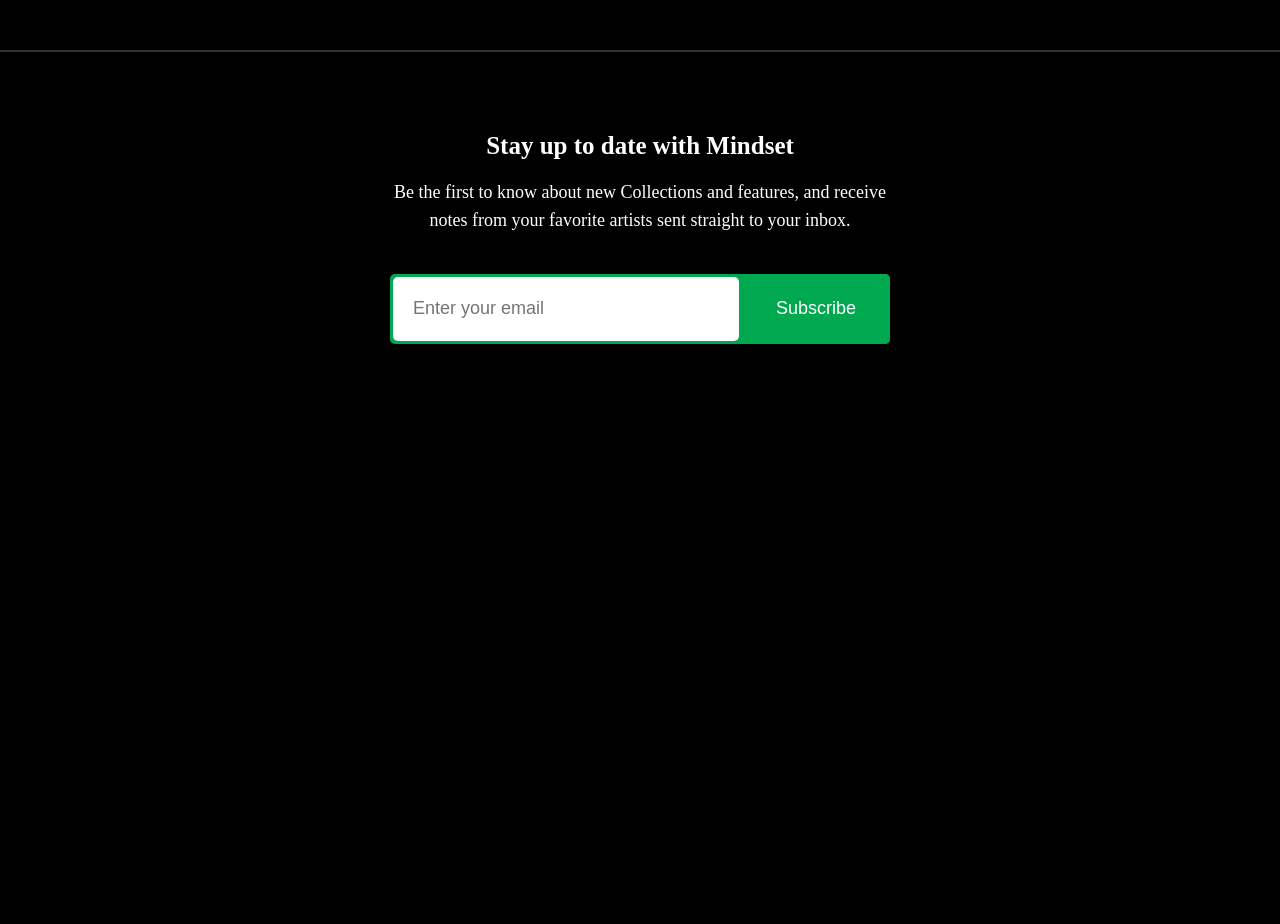
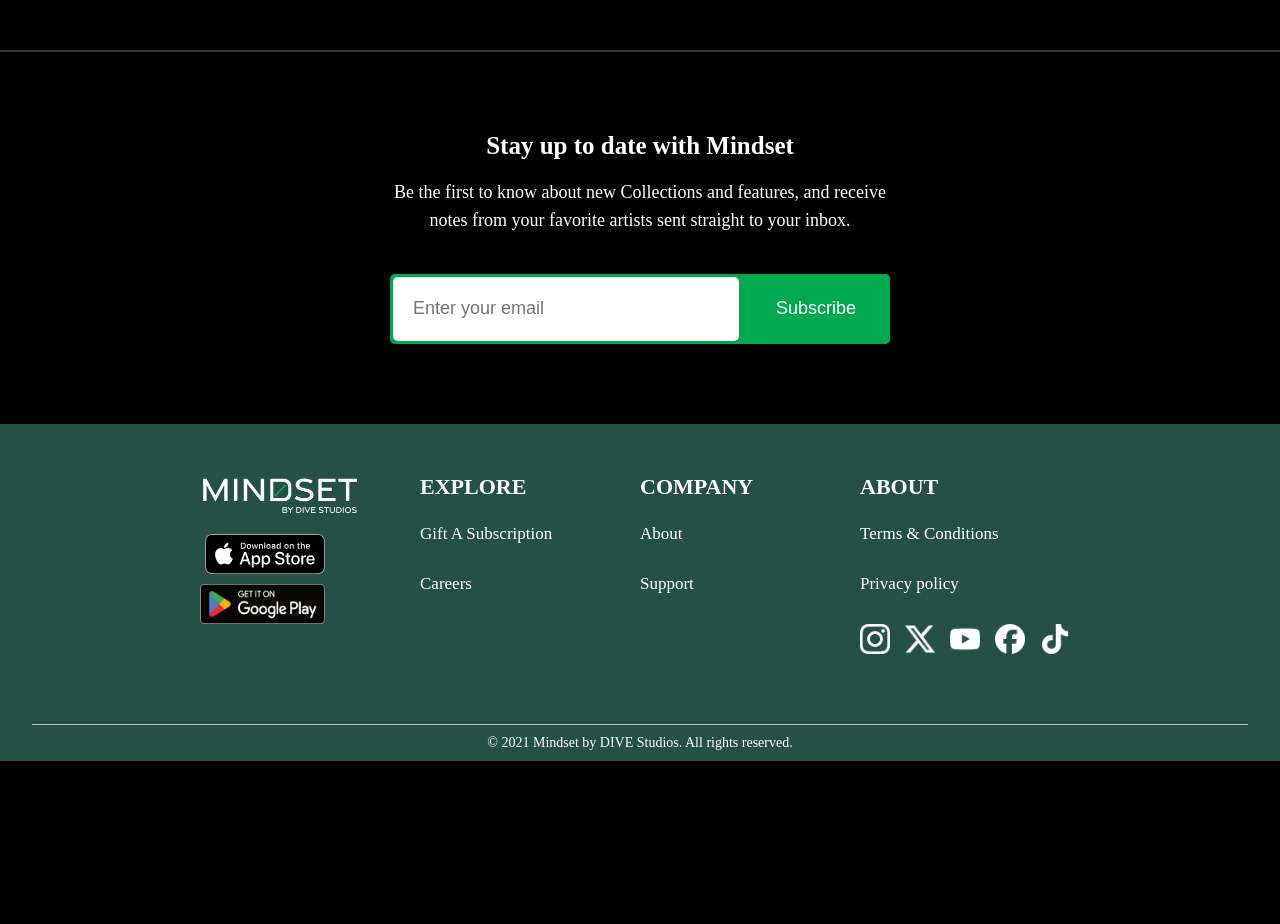
Before and after one commit to daheeahn/clone-dive-studio, a plain HTML site: page index.html in a window 1280 px wide. Shown: the part 9070-9994 px from the top of the page. After the commit the page ends 9831 px from the top, so only its background shows below. Drawn offline with Linux system fonts and the light colour scheme.

Commit message:
add footer

```diff
--- a/index.html
+++ b/index.html
@@ -648,5 +648,59 @@
   </body>
 
   <!-- Footer -->
-  <footer>© 2021 Mindset by DIVE Studios. All rights reserved.</footer>
+  <footer>
+    <section class="info-container">
+      <div class="left-container">
+        <img class="logo" src="./assets/logo.png" />
+        <img
+          class="app-store"
+          src="./assets/app-store.svg"
+          alt="Get it on Apple Store"
+        />
+        <img
+          class="google-play"
+          src="./assets/google-play.png"
+          alt="Get it on Google Play"
+        />
+      </div>
+      <div class="right-container">
+        <div class="grid-item menu-category">EXPLORE</div>
+        <div class="grid-item menu-category">COMPANY</div>
+        <div class="grid-item menu-category">ABOUT</div>
+        <div class="grid-item menu-item">
+          <a href="#">Gift A Subscription</a>
+        </div>
+        <div class="grid-item menu-item">
+          <a href="#">About</a>
+        </div>
+        <div class="grid-item menu-item">
+          <a href="#">Terms & Conditions</a>
+        </div>
+        <div class="grid-item menu-item">
+          <a href="#">Careers</a>
+        </div>
+        <div class="grid-item menu-item">
+          <a href="#">Support</a>
+        </div>
+        <div class="grid-item menu-item">
+          <a href="#">Privacy policy</a>
+        </div>
+        <div class="grid-item menu-item"></div>
+        <div class="grid-item menu-item"></div>
+        <div class="grid-item menu-item sns-container">
+          <img class="sns-item" src="./assets/icons/sns/instagram.png" />
+          <img class="sns-item" src="./assets/icons/sns/twitter.png" />
+          <img class="sns-item" src="./assets/icons/sns/youtube.png" />
+          <img class="sns-item" src="./assets/icons/sns/facebook.png" />
+          <img class="sns-item" src="./assets/icons/sns/tiktok.png" />
+        </div>
+      </div>
+    </section>
+    <section class="division-container">
+      <div class="division"></div>
+    </section>
+    <div class="copyright-text">
+      © 2021 Mindset by DIVE Studios. All rights reserved.
+    </div>
+  </footer>
 </html>
--- a/main.css
+++ b/main.css
@@ -400,5 +400,96 @@ header {
 }
 
 footer {
-  height: 500px;
+  height: 300px;
+  background-color: #245046;
 }
+
+footer > .info-container {
+  background-color: #245046;
+  width: 100%;
+  padding: 50px 200px;
+  display: flex;
+  flex-direction: row;
+  justify-content: space-between;
+}
+
+footer > .info-container > .left-container {
+  display: flex;
+  flex-direction: column;
+  background-color: #245046;
+}
+footer > .info-container > .left-container > .logo {
+  width: 160px;
+  height: 45px;
+  margin-bottom: 15px;
+  background-color: #245046;
+}
+footer > .info-container > .left-container > .app-store {
+  width: 130px;
+  height: 40px;
+  margin-bottom: 10px;
+  background-color: #245046;
+}
+footer > .info-container > .left-container > .google-play {
+  width: 125px;
+  height: 40px;
+  background-color: #245046;
+}
+
+footer > .info-container > .right-container {
+  display: grid;
+  grid-template-columns: 220px 220px 220px;
+  grid-template-rows: 50px 50px 50px 50px;
+  background-color: #245046;
+}
+
+footer > .info-container > .right-container > .grid-item {
+  background-color: #245046;
+}
+footer > .info-container > .right-container > .menu-item:nth-child(10) {
+}
+footer > .info-container > .right-container .menu-category {
+  color: #fff;
+  font-weight: bold;
+  font-size: 22px;
+}
+footer > .info-container > .right-container .menu-item {
+}
+footer > .info-container > .right-container .menu-item a {
+  background-color: #245046;
+  color: #fff;
+  font-size: 17px;
+}
+
+footer > .info-container > .right-container .sns-container {
+  display: flex;
+  flex-direction: row;
+  gap: 15px;
+}
+footer > .info-container > .right-container .sns-item {
+  width: 30px;
+  height: 30px;
+  color: #fff;
+  background-color: #245046;
+}
+footer > .division-container {
+  height: 1.5px;
+  display: flex;
+  flex-direction: column;
+  align-items: center;
+  background-color: #245046;
+}
+footer > .division-container > .division {
+  width: 95%;
+  height: 0.5px;
+  background-color: #b3c6b8;
+}
+footer > .copyright-text {
+  color: #fff;
+  font-size: 14px;
+  background-color: #245046;
+  padding: 10px;
+  display: flex;
+  flex-direction: column;
+  align-items: center;
+}
```
